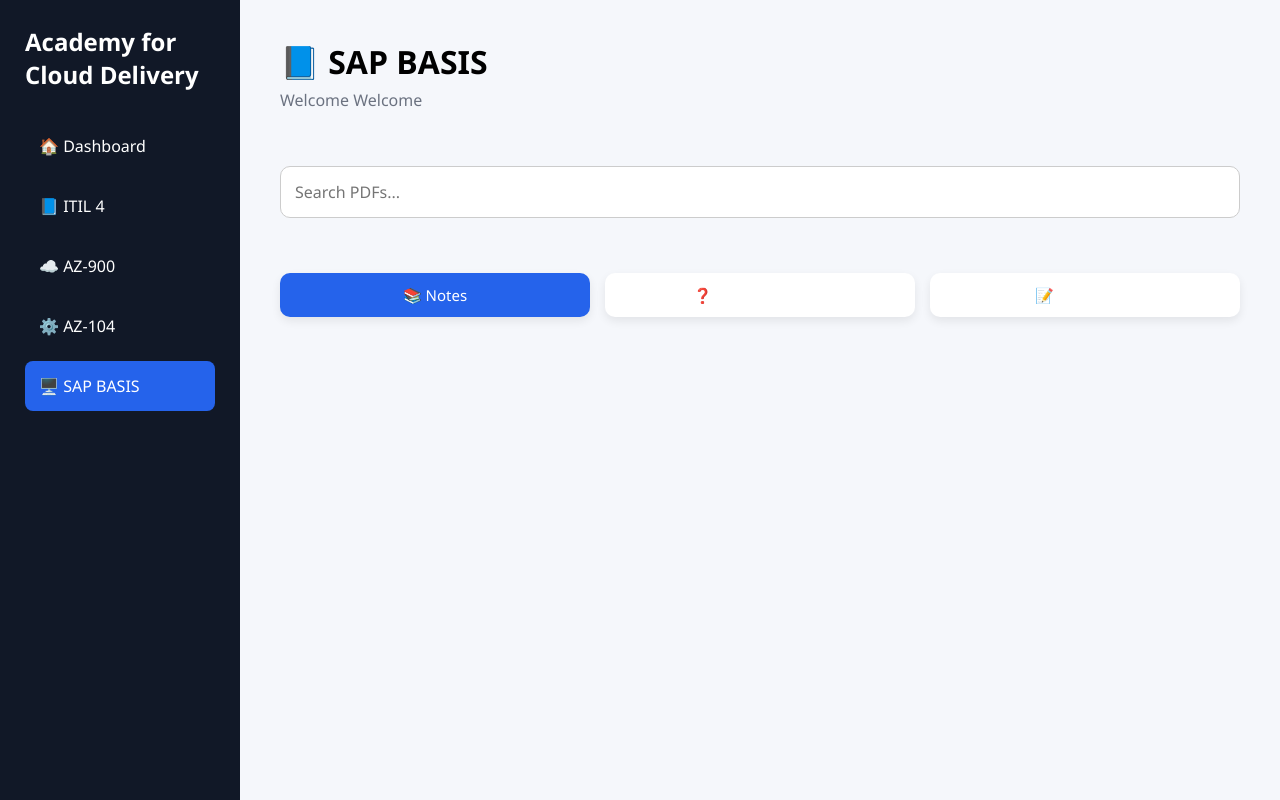
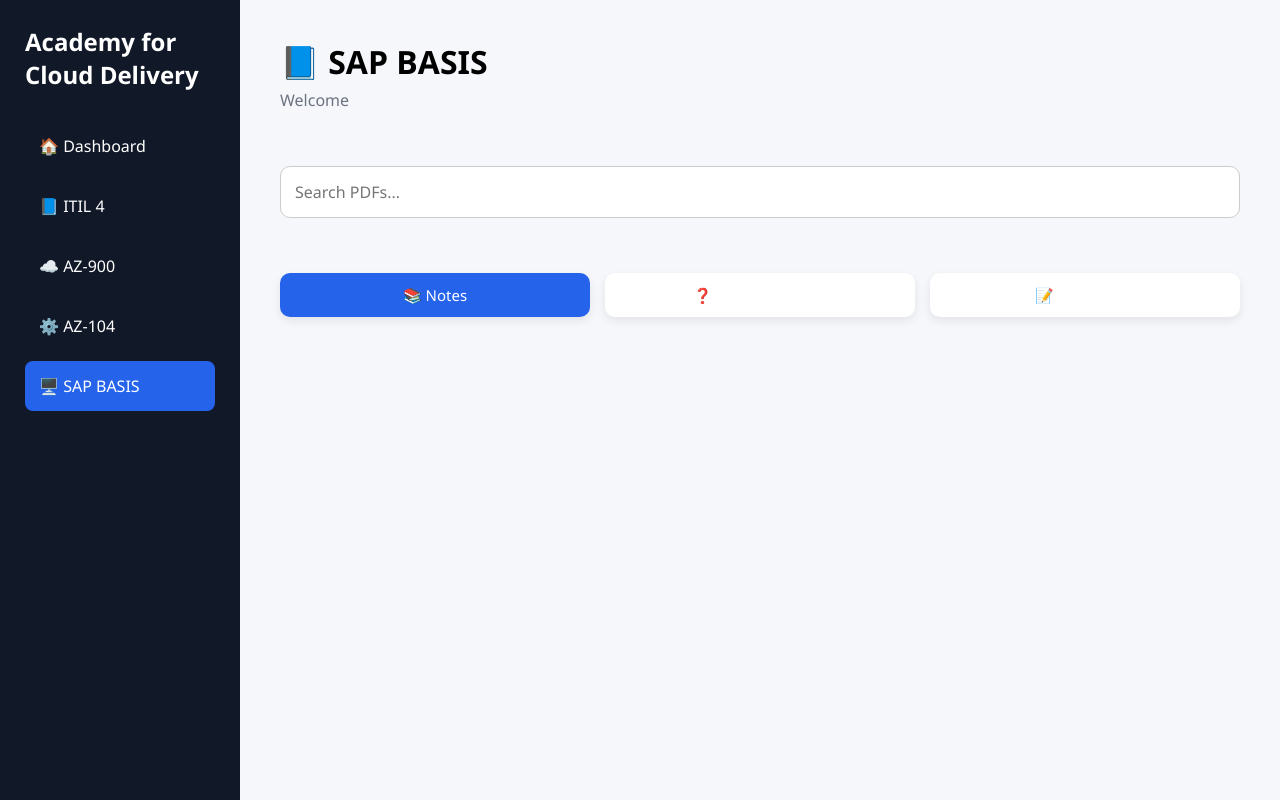
Before and after one commit to chandang100103/ACD, a Flask app: page /basis in a window 1280 px wide. Run offline with Flask 3, Linux system fonts and the light colour scheme.

Commit message:
Update basis.html

```diff
--- a/templates/basis.html
+++ b/templates/basis.html
@@ -49,7 +49,7 @@
 
                 <p class="page-subtitle">
 
-                    Welcome {{ username }}
+                    Welcome
 
                 </p>
 
```
